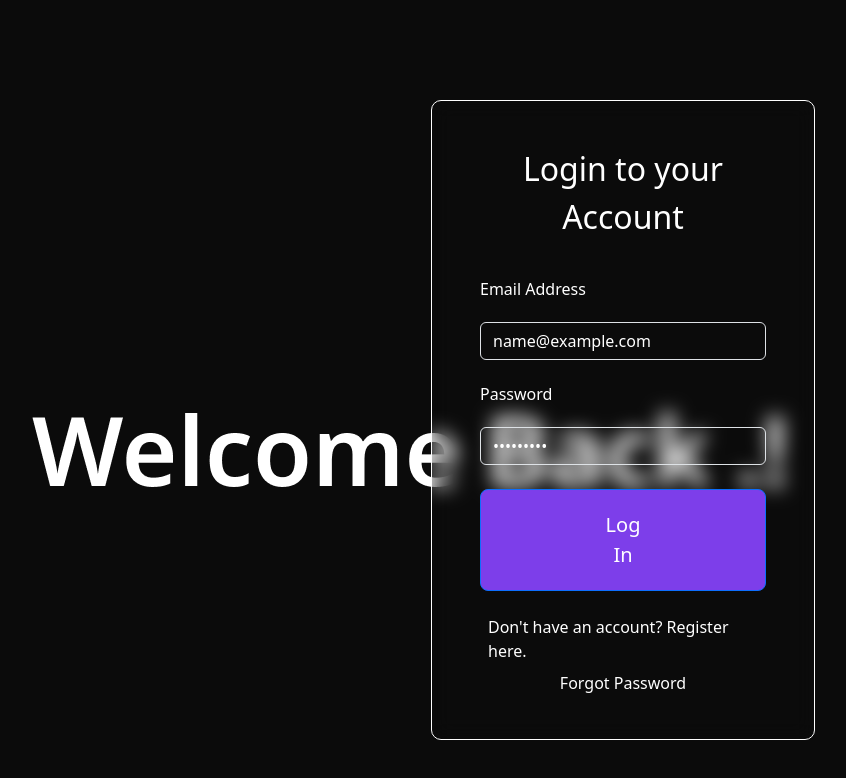
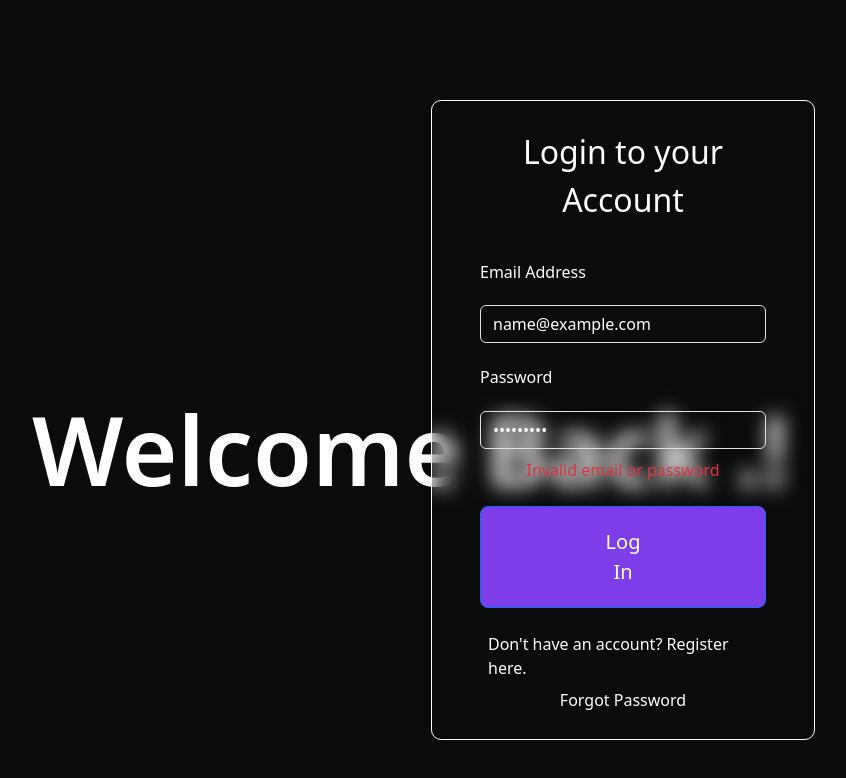
Before and after one commit to nisarg-frontendarmy/sample-react-project, a React (Create React App) app: page / in a window 1280 px wide. Both pictures are taken after typing "name@example.com", "Sample123" into the empty fields and a click on the button "Log In". Shown: the top 778 px of the page, without its empty margins (401-1247 px from the left). Built offline with nearby package versions, Linux system fonts and the light colour scheme.

Commit message:
React-Context_API

```diff
--- a/src/App.js
+++ b/src/App.js
@@ -6,11 +6,12 @@ import Login from "./components/auth/Login";
 import Register from "./components/auth/Register";
 import ForgotPassword from "./components/auth/ForgotPassword";
 import "bootstrap/dist/css/bootstrap.min.css";
-
+import { UserProvider } from "./components/auth/usercontext";
 
 function App() {
   return (
     <BrowserRouter>
+      <UserProvider>
         <Routes>
           <Route path="/" element={<Login />} />
           <Route path="/dashboard" element={<Dashboard />} />
@@ -21,8 +22,8 @@ function App() {
           <Route path="/forgotpassword" element={<ForgotPassword />} />
           <Route path="/students" element={<students />} />
         </Routes>
+      </UserProvider>
     </BrowserRouter>
-
   );
 }
 
--- a/src/components/auth/Login.jsx
+++ b/src/components/auth/Login.jsx
@@ -2,6 +2,7 @@ import React, { useState } from "react";
 import { Link, useNavigate } from "react-router-dom";
 import { useForm } from "react-hook-form";
 import { Form, Button } from "react-bootstrap";
+import { useUser } from './usercontext';
 import jsonData from "../../students.json";
 
 const Login = () => {
@@ -11,34 +12,43 @@ const Login = () => {
     formState: { errors },
   } = useForm();
   const history = useNavigate();
-  const [loggedIn, setLoggedIn] = useState(false);
+  const [loginError, setLoginError] = useState(null);
+  const { login } = useUser();
 
   const loginUser = (emailaddress, password) => {
-    return jsonData.Dashboard.filter((user) =>
+    return jsonData.Dashboard.find((user) =>
       user.emailaddress === emailaddress && user.password === password
-        ? user
-        : false
     );
   };
 
   const onSubmit = (data) => {
-    const [loggedInUser] = loginUser(data.email, data.password);
+    const loggedInUser = loginUser(data.email, data.password);
     if (loggedInUser) {
+      login(loggedInUser);
       localStorage.setItem("userdetails", JSON.stringify(loggedInUser));
-      setLoggedIn(true);
-      history("dashboard");
+      console.log("loggedInUser:", loggedInUser);
+      setLoginError(null);
+      history("/dashboard");
     } else {
-      setLoggedIn(false);
+      setLoginError("Invalid email or password");
     }
   };
 
   return (
     <div className="d-flex vh-100 main-div1">
       <div>
-        <img className="main-div8" src="/images/rellipse1.png" alt="Circle" />
+        <img
+          className="main-div8"
+          src="/images/rellipse1.png"
+          alt="Circle"
+        />
       </div>
       <div>
-        <img className="main-div9" src="/images/rellipse2.png" alt="Circle" />
+        <img
+          className="main-div9"
+          src="/images/rellipse2.png"
+          alt="Circle"
+        />
       </div>
       <div>
         <img
@@ -103,26 +113,23 @@ const Login = () => {
             )}
           </Form.Group>
 
-          {!loggedIn ? (
+          {loginError && (
+            <div className="text-danger text-center mt-2">{loginError}</div>
+          )}
+
           <Button
             variant="primary"
             size="lg"
             type="submit"
-              className="mx-auto d-flex justify-content-center text-white mt-4 main-div20 "
+            className="mx-auto d-flex justify-content-center text-white mt-4 main-div20"
           >
             Log In
           </Button>
-          ) : (
-            <p>You are Logged In.</p>
-          )}
         </Form>
 
         <Link className="text-decoration-none m-2 text-white" to="/signup">
           Don't have an account? Register here.
         </Link>
-        {/* <Link to="/signup" className="text-decoration-none text-white">
-          Sign Up
-        </Link> */}
         <Link to="/forgotpassword" className="text-decoration-none text-white">
           Forgot Password
         </Link>
--- a/src/components/auth/usercontext.js
+++ b/src/components/auth/usercontext.js
@@ -1,22 +1,27 @@
-// UserContext.js
-import { createContext, useContext, useState } from "react";
+import React, { createContext, useContext, useState } from 'react';
 
 const UserContext = createContext();
 
-export function useUser() {
+export const useUser = () => {
   return useContext(UserContext);
-}
+};
 
-export function UserProvider({ children }) {
+export const UserProvider = ({ children }) => {
   const [user, setUser] = useState(null);
 
-  const updateUser = (newUser) => {
-    setUser(newUser);
+  const login = (userData) => {
+    setUser(userData);
+  };
+
+  const logout = () => {
+    setUser(null);
   };
 
   return (
-    <UserContext.Provider value={{ user, updateUser }}>
+    <UserContext.Provider value={{ user, login, logout }}>
       {children}
     </UserContext.Provider>
   );
-}
+};
+
+export default UserContext;
--- a/src/components/dashboard/Dashboard.jsx
+++ b/src/components/dashboard/Dashboard.jsx
@@ -12,6 +12,8 @@ const Dashboard = () => {
   const history = useNavigate();
 
   const loggedData = JSON.parse(localStorage.getItem("userdetails"));
+  console.log("loggedData:", loggedData);
+
 
   const columnHelper = createColumnHelper();
   const columns = [
@@ -45,7 +47,7 @@ const Dashboard = () => {
         const department = info.getValue();
         let departmentClassName = "department-cell";
 
-        // Conditionally set the ClassName based on the department Name
+
         if (department === "Computer Engineering") {
           departmentClassName = "department-Computer-Engineering";
         } else if (department === "Mechanical Engineering") {
@@ -142,7 +144,11 @@ const Dashboard = () => {
   return (
     <div className="text-center w-100 vh-100  main-div19">
       <div className="fs-2 mb-4 text-black bg-white ">
-        {loggedData.emailaddress} Welcome to Student Lists Page
+      {loggedData?.emailaddress ? (
+          `${loggedData.emailaddress} Welcome to Student Lists Page`
+        ) : (
+          "Welcome to Student Lists Page"
+        )}
       </div>
       <table className="table w-100 vh-50 mx-auto main-div22">
         <thead>
```
Lines whose indentation alone changed are shown as unchanged.
